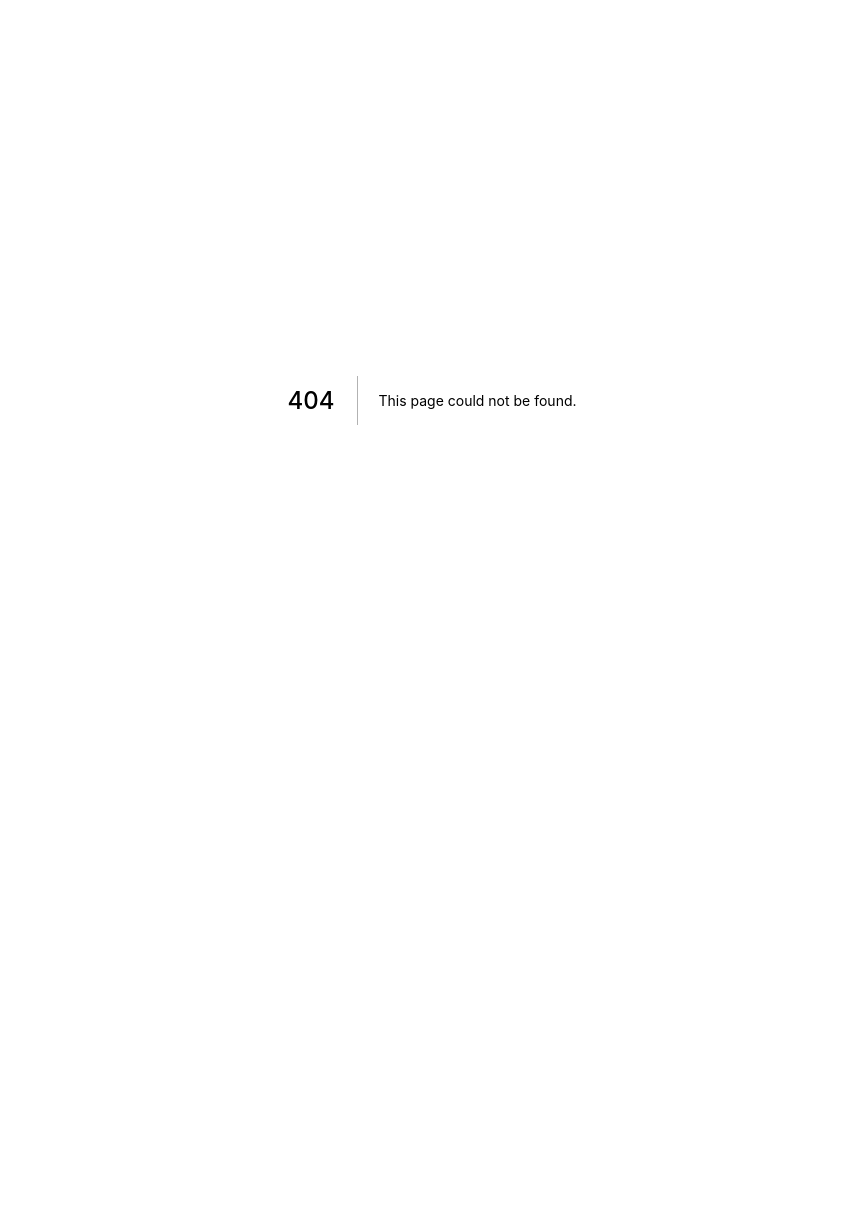
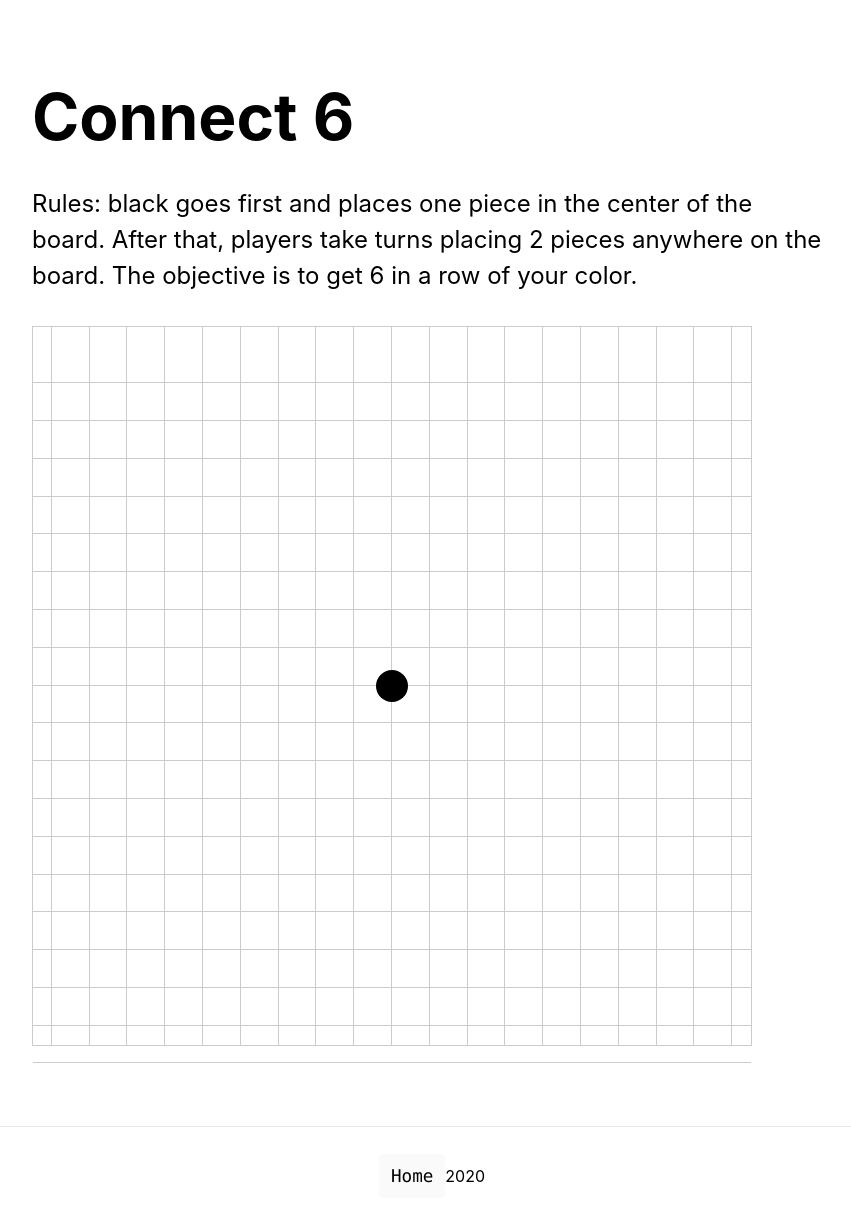
Before and after one commit to timestruck/alicexia, a Next.js app: page /connect in a window 1280 px wide. Before the commit this address had no page. Shown: the top 1222 px of the page, without its empty margins (208-1059 px from the left). Before the commit the page ends 800 px from the top, so only its background shows below. Built offline with nearby package versions, Linux system fonts and the light colour scheme.

Commit message:
connect 6 framework

```diff
--- /dev/null
+++ b/pages/connect.js
@@ -0,0 +1,62 @@
+import { cloneElement, useState } from "react";
+import Head from "next/head";
+import styles from "../styles/Connect.module.css";
+
+export default function Connect() {
+  const [player, setPlayer] = useState("gray");
+  const [counter, setCounter] = useState(1);
+
+  function placePiece(e) {
+    console.log(e.currentTarget);
+    e.currentTarget.style.background = player;
+
+    // 0 - 1 2 - 3 4 - 5 6 - 7 8
+    if (counter % 2 === 0) {
+      player === "black" ? setPlayer("gray") : setPlayer("black");
+    }
+    setCounter(counter + 1);
+  }
+
+  return (
+    <div className={styles.container}>
+      <Head>
+        <title>Connect 6</title>
+        <link rel="icon" href="/sunflower_logo.png" />
+      </Head>
+
+      <main className={styles.main}>
+        <h1 className={styles.title}>Connect 6</h1>
+
+        <p className={styles.description}>
+          Rules: black goes first and places one piece in the center of the
+          board. After that, players take turns placing 2 pieces anywhere on the
+          board. The objective is to get 6 in a row of your color.
+        </p>
+
+        <div className={styles.board}>
+          {repeat(361, (key) => (
+            <div className={styles.square} onClick={placePiece}>
+              <div className={styles.verticalLine} />
+              <div className={styles.horizontalLine} />
+            </div>
+          ))}
+
+          <div className={`${styles.black} ${styles.firstPiece}`} />
+        </div>
+      </main>
+
+      <footer className={styles.footer}>
+        <a href="/" className={styles.code}>
+          Home
+        </a>
+        2020
+      </footer>
+    </div>
+  );
+}
+
+function repeat(length, element) {
+  return Array.from({ length }).map((_, key) =>
+    cloneElement(element(key), { key })
+  );
+}
--- /dev/null
+++ b/styles/Connect.module.css
@@ -0,0 +1,96 @@
+.container {
+  min-height: 100vh;
+  padding: 0 0.5rem;
+  display: flex;
+  flex-direction: column;
+  justify-content: center;
+  align-items: center;
+}
+
+.main {
+  padding: 5rem 0;
+  flex: 1;
+}
+
+.title {
+  margin: 0;
+  line-height: 1.15;
+  font-size: 4rem;
+}
+
+.description {
+  line-height: 1.5;
+  font-size: 1.5rem;
+  max-width: 50rem;
+  margin: 2rem auto;
+}
+
+.code {
+  background: #fafafa;
+  border-radius: 5px;
+  padding: 0.75rem;
+  font-size: 1.1rem;
+  font-family: Menlo, Monaco, Lucida Console, Liberation Mono, DejaVu Sans Mono,
+    Bitstream Vera Sans Mono, Courier New, monospace;
+}
+
+.footer {
+  width: 100%;
+  height: 100px;
+  border-top: 1px solid #eaeaea;
+  display: flex;
+  justify-content: center;
+  align-items: center;
+}
+
+.board {
+  width: 90vh;
+  height: 90vh;
+  border: 1px solid #ccc;
+  display: grid;
+  grid-template-columns: repeat(19, 1fr);
+  position: relative;
+  cursor: pointer;
+}
+
+.square {
+  position: relative;
+  transition: 0.2s ease;
+  border-radius: 50%;
+}
+
+.square:hover {
+  background: rgba(0, 0, 0, 0.1);
+}
+
+.verticalLine {
+  width: 50%;
+  height: 100%;
+  border-right: 1px solid #ccc;
+}
+
+.horizontalLine {
+  height: 50%;
+  border-bottom: 1px solid #ccc;
+}
+
+.black {
+  background: black;
+  border-radius: 50%;
+  width: 2rem;
+  height: 2rem;
+}
+
+.white {
+  background: white;
+  border: 1px solid #ddd;
+  border-radius: 50%;
+  width: 2rem;
+  height: 2rem;
+}
+
+.firstPiece {
+  position: absolute;
+  top: calc(50% - 1rem);
+  left: calc(50% - 1rem);
+}
--- a/styles/Home.module.css
+++ b/styles/Home.module.css
@@ -60,6 +60,8 @@
 .description {
   line-height: 1.5;
   font-size: 1.5rem;
+  max-width: 50rem;
+  margin: auto;
 }
 
 .code {
```
Also changed, not shown: pages/index.js (+24 -41 lines), public/sunflower_logo.png (added).
